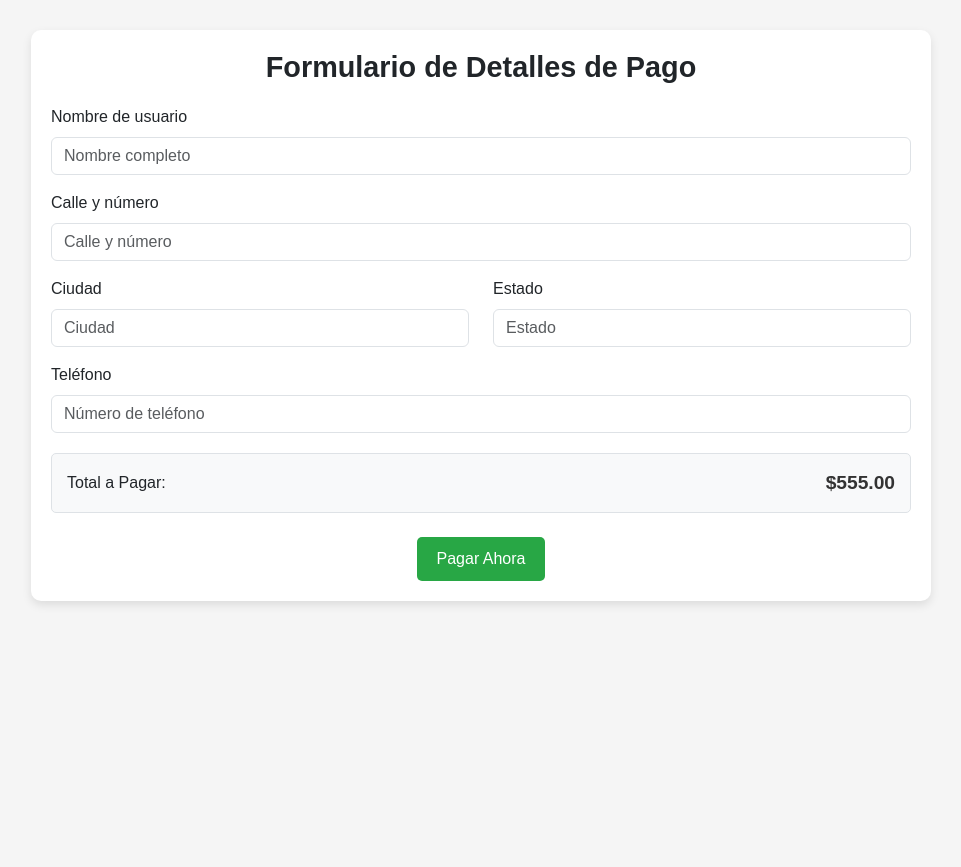
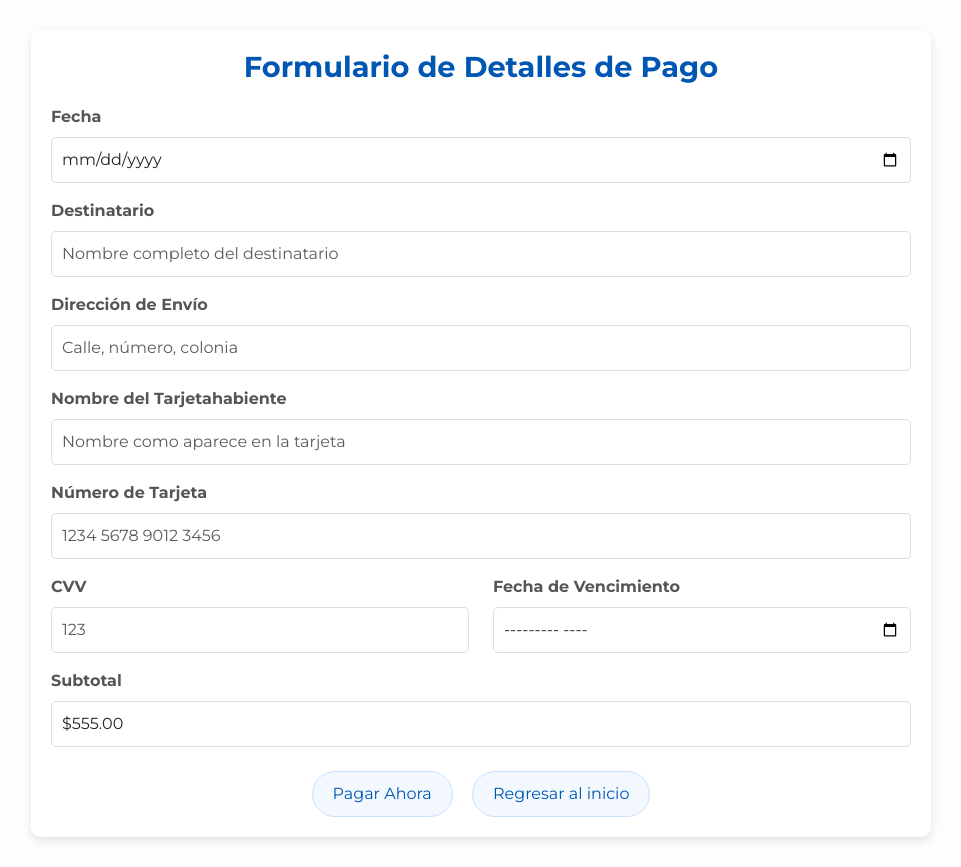
Before and after one commit to Gfabiana2704/ProyectoFinal, a plain HTML site: page pago.html in a window 1280 px wide. Shown: the whole page, without its empty margins (159-1120 px from the left). Before the commit the page ends 800 px from the top, so only its background shows below. Drawn offline with nearby package versions, Linux system fonts and the light colour scheme.

Commit message:
Cambios 2042228

```diff
--- a/css/pago.css
+++ b/css/pago.css
@@ -1,15 +1,17 @@
 body {
-    font-family: Arial, sans-serif;
-    background-color: #f5f5f5;
+    font-family: 'Montserrat', sans-serif;
+    background-color: #fdfdfd;
+    color: #333;
     margin: 0;
     padding: 0;
+    overflow-x: hidden;
 }
 
 .container {
     max-width: 900px;
     margin: 30px auto;
     padding: 20px;
-    background: #ffffff;
+    background-color: #ffffff;
     border-radius: 10px;
     box-shadow: 0 4px 10px rgba(0, 0, 0, 0.1);
 }
@@ -19,20 +21,22 @@ body {
     font-weight: bold;
     margin-bottom: 20px;
     text-align: center;
+    color: #0056b3;
 }
 
 .btn-pay {
-    background-color: #28a745;
-    color: white;
-    border: none;
+    background-color: #f3f8ff;
+    color: #0056b3;
+    border: 1px solid #c8e1ff;
     padding: 10px 20px;
     font-size: 1rem;
-    border-radius: 5px;
-    transition: background-color 0.3s;
+    border-radius: 30px;
+    transition: background-color 0.3s ease;
 }
 
 .btn-pay:hover {
-    background-color: #218838;
+    background-color: #e1efff;
+    color: #0056b3;
 }
 
 .total-box {
@@ -51,3 +55,51 @@ body {
     font-weight: bold;
     color: #333;
 }
+
+.row .col-md-6 {
+    margin-bottom: 15px;
+}
+
+.form-control {
+    font-size: 1rem;
+    padding: 10px;
+    border-radius: 5px;
+    border: 1px solid #ddd;
+    transition: border-color 0.3s ease;
+}
+
+.form-control:focus {
+    border-color: #0056b3;
+    outline: none;
+}
+
+.mb-3 label {
+    font-weight: bold;
+    color: #555;
+}
+
+.text-center {
+    text-align: center;
+}
+
+@media (max-width: 768px) {
+    .container {
+        padding: 15px;
+    }
+}
+.btn-back {
+    background-color: #f3f8ff;
+    color: #0056b3;
+    border: 1px solid #c8e1ff;
+    padding: 10px 20px;
+    font-size: 1rem;
+    border-radius: 30px;
+    margin-left: 15px;
+    text-decoration: none;
+    transition: background-color 0.3s ease;
+}
+
+.btn-back:hover {
+    background-color: #e1efff;
+    color: #0056b3;
+}
--- a/pago.html
+++ b/pago.html
@@ -6,6 +6,7 @@
     <meta name="viewport" content="width=device-width, initial-scale=1.0">
     <title>Detalles de Pago</title>
     <link href="https://cdn.jsdelivr.net/npm/bootstrap@5.3.0-alpha3/dist/css/bootstrap.min.css" rel="stylesheet">
+    <link href="https://fonts.googleapis.com/css2?family=Montserrat:wght@400;700&display=swap" rel="stylesheet">
     <link rel="stylesheet" href="css/pago.css">
 </head>
 
@@ -14,36 +15,51 @@
         <h2 class="form-title">Formulario de Detalles de Pago</h2>
         <form>
             <div class="mb-3">
-                <label for="nombre" class="form-label">Nombre de usuario</label>
-                <input type="text" class="form-control" id="nombre" placeholder="Nombre completo" required>
+                <label for="fecha" class="form-label">Fecha</label>
+                <input type="date" class="form-control" id="fecha" required>
             </div>
             <div class="mb-3">
-                <label for="direccion" class="form-label">Calle y número</label>
-                <input type="text" class="form-control" id="direccion" placeholder="Calle y número" required>
+                <label for="destinatario" class="form-label">Destinatario</label>
+                <input type="text" class="form-control" id="destinatario" placeholder="Nombre completo del destinatario"
+                    required>
+            </div>
+            <div class="mb-3">
+                <label for="direccion_envio" class="form-label">Dirección de Envío</label>
+                <input type="text" class="form-control" id="direccion_envio" placeholder="Calle, número, colonia"
+                    required>
+            </div>
+            <div class="mb-3">
+                <label for="nombre" class="form-label">Nombre del Tarjetahabiente</label>
+                <input type="text" class="form-control" id="nombre" placeholder="Nombre como aparece en la tarjeta"
+                    required>
+            </div>
+            <div class="mb-3">
+                <label for="numero_tarjeta" class="form-label">Número de Tarjeta</label>
+                <input type="text" class="form-control" id="numero_tarjeta" placeholder="1234 5678 9012 3456"
+                    maxlength="16" required>
             </div>
             <div class="row">
                 <div class="col-md-6 mb-3">
-                    <label for="ciudad" class="form-label">Ciudad</label>
-                    <input type="text" class="form-control" id="ciudad" placeholder="Ciudad" required>
+                    <label for="cvv" class="form-label">CVV</label>
+                    <input type="text" class="form-control" id="cvv" placeholder="123" maxlength="3" required>
                 </div>
                 <div class="col-md-6 mb-3">
-                    <label for="estado" class="form-label">Estado</label>
-                    <input type="text" class="form-control" id="estado" placeholder="Estado" required>
+                    <label for="fecha_vencimiento" class="form-label">Fecha de Vencimiento</label>
+                    <input type="month" class="form-control" id="fecha_vencimiento" required>
                 </div>
             </div>
             <div class="mb-3">
-                <label for="telefono" class="form-label">Teléfono</label>
-                <input type="tel" class="form-control" id="telefono" placeholder="Número de teléfono" required>
+                <label for="subtotal" class="form-label">Subtotal</label>
+                <input type="text" class="form-control" id="subtotal" placeholder="Subtotal a pagar" readonly
+                    value="$555.00">
             </div>
-            <div class="total-box">
-                <span>Total a Pagar:</span>
-                <span class="total">$555.00</span>
-            </div>
+
             <div class="text-center mt-4">
                 <button type="submit" class="btn btn-pay">Pagar Ahora</button>
+                <a href="inicio.html" class="btn btn-back">Regresar al inicio</a>
             </div>
-        </form>
     </div>
+
     <script src="https://cdn.jsdelivr.net/npm/bootstrap@5.3.0-alpha3/dist/js/bootstrap.bundle.min.js"></script>
 </body>
 
```
Also changed, not shown: aboutus.html (+57 -11 lines).
